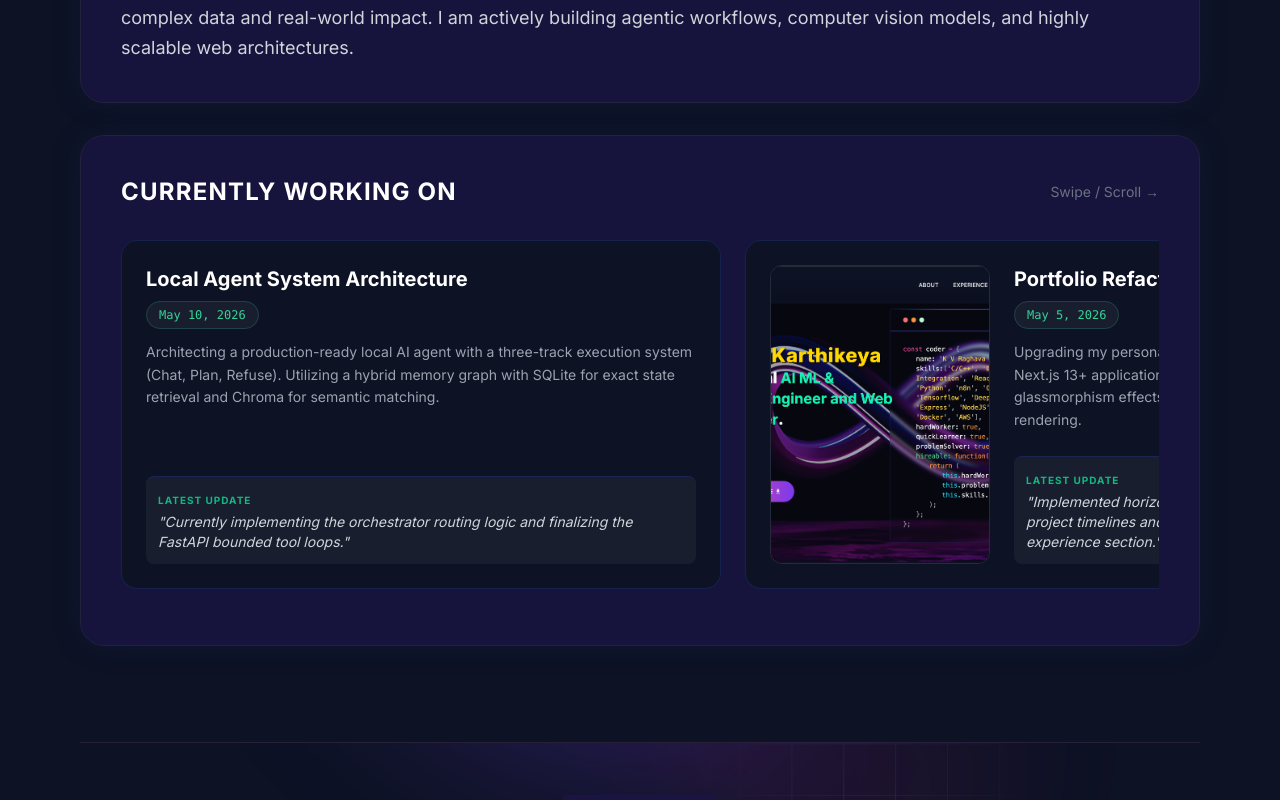
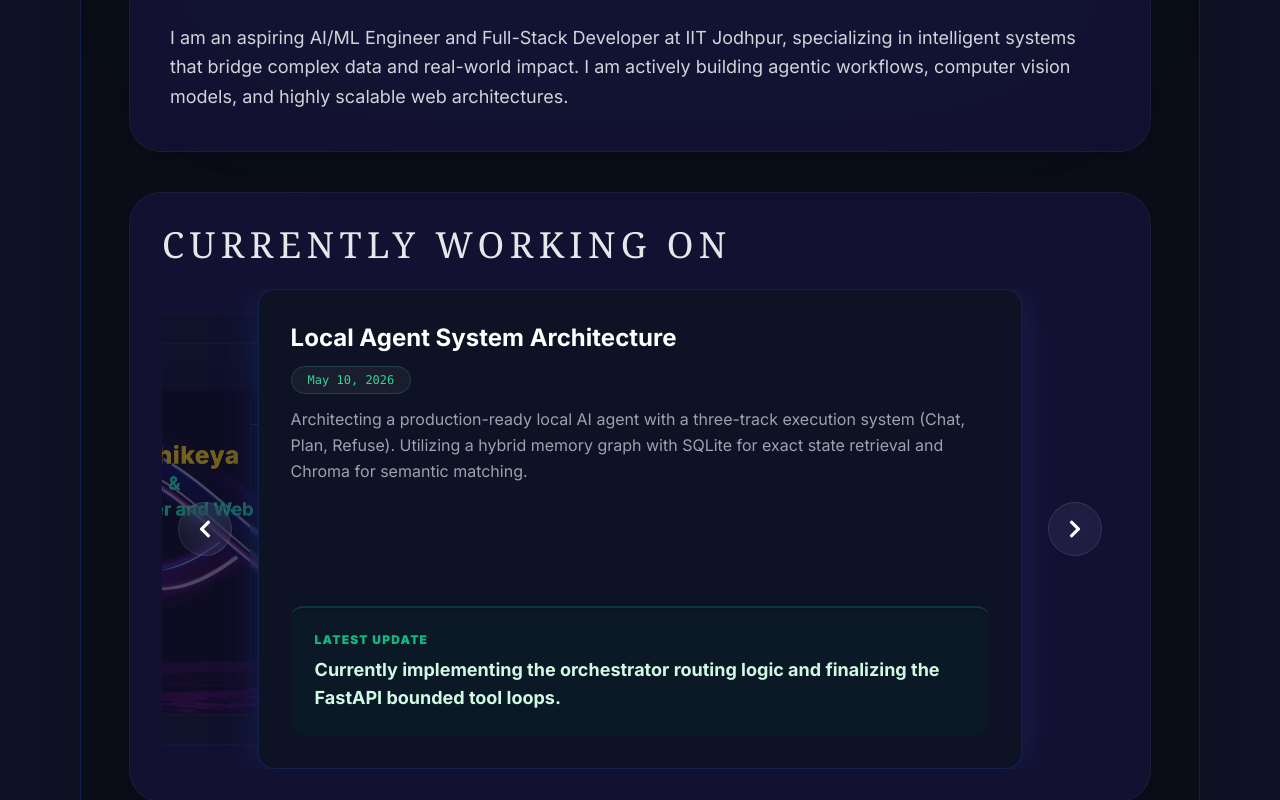
Before and after one commit to K-V-Raghava/portfolio, a Next.js app: page / in a window 1280 px wide. Shown: the part 940-1740 px from the top of the page. Built offline with nearby package versions, Linux system fonts and the light colour scheme.

Commit message:
Update index.jsx

```diff
--- a/app/components/homepage/about/index.jsx
+++ b/app/components/homepage/about/index.jsx
@@ -1,80 +1,162 @@
 // @flow strict
+"use client"; // REQUIRED for React state (carousel arrows) in Next.js 13+
+
+import { useState } from "react";
 import { currentProjects } from "@/utils/data/current_proj";
 import Image from "next/image";
+import { FaChevronLeft, FaChevronRight } from "react-icons/fa";
 
 function AboutSection() {
+  // State to track the currently active project card
+  const [activeIndex, setActiveIndex] = useState(0);
+
+  // Carousel navigation logic
+  const nextCard = () => {
+    setActiveIndex((prev) => (prev === currentProjects.length - 1 ? 0 : prev + 1));
+  };
+
+  const prevCard = () => {
+    setActiveIndex((prev) => (prev === 0 ? currentProjects.length - 1 : prev - 1));
+  };
+
   return (
-    <div id="about" className="my-12 lg:my-24 relative z-50 flex flex-col gap-8">
+    <div id="about" className="my-12 lg:my-24 relative z-50">
 
-      {/* Box 1: Short Summary (Curved Rectangle) */}
-      <div className="w-full bg-[#1a1443]/80 backdrop-blur-md rounded-3xl p-8 lg:p-10 border border-[#25213b] shadow-[0_0_30px_rgba(27,44,104,0.2)]">
+      {/* MASTER ENCLOSING RECTANGLE
+        Contrasting color: #0a0d17 (very dark slate/navy, differs from your #1a1443 theme)
+      */}
+      <div className="w-full bg-[#0a0d17] border border-[#1b2c68a0] rounded-[3rem] p-6 lg:p-12 shadow-2xl flex flex-col gap-10 relative overflow-hidden">
+
+        {/* Subtle background glow effect for the master container */}
+        <div className="absolute top-0 left-1/2 -translate-x-1/2 w-3/4 h-32 bg-emerald-500/10 blur-[100px] rounded-full pointer-events-none"></div>
+
+        {/* --- BOX 1: ABOUT ME --- */}
+        <div className="w-full bg-[#1a1443]/60 backdrop-blur-md rounded-[2rem] p-8 lg:p-10 border border-white/5 shadow-lg">
           <h2 className="text-2xl font-bold text-white mb-4 uppercase tracking-wider">About Me</h2>
           <p className="text-gray-300 leading-relaxed text-lg">
             I am an aspiring AI/ML Engineer and Full-Stack Developer at IIT Jodhpur, specializing in intelligent systems that bridge complex data and real-world impact. I am actively building agentic workflows, computer vision models, and highly scalable web architectures.
           </p>
         </div>
 
-      {/* Box 2: Horizontally Scrollable Current Projects (Curved Rectangle) */}
-      <div className="w-full bg-[#1a1443]/80 backdrop-blur-md rounded-3xl p-8 lg:p-10 border border-[#25213b] shadow-[0_0_30px_rgba(27,44,104,0.2)]">
-        <div className="flex items-center justify-between mb-8">
-          <h2 className="text-2xl font-bold text-white uppercase tracking-wider">Currently Working On</h2>
-          {/* Subtle hint for desktop users */}
-          <span className="hidden sm:block text-sm text-gray-500 animate-pulse">Swipe / Scroll &rarr;</span>
+        {/* --- BOX 2: CURRENTLY WORKING ON ---
+            Increased overall height, decreased padding to push content closer to borders
+        */}
+        <div className="w-full min-h-[550px] lg:min-h-[600px] bg-[#1a1443]/60 backdrop-blur-md rounded-[2rem] p-6 lg:p-8 border border-white/5 shadow-lg flex flex-col">
+
+          {/* Changed Typography: Lighter, larger, tracking-widest, standard sans/serif mix */}
+          <div className="mb-2">
+            <h2 className="text-3xl lg:text-4xl font-light text-white/90 uppercase tracking-[0.15em] font-serif">
+              Currently Working On
+            </h2>
           </div>
 
-        {/* Scroll Container - Hides scrollbar but allows snap scrolling */}
-        <div className="flex overflow-x-auto gap-6 pb-4 snap-x snap-mandatory [&::-webkit-scrollbar]:hidden [-ms-overflow-style:none] [scrollbar-width:none]">
+          {/* Carousel Wrapper */}
+          <div className="relative flex-grow flex items-center justify-center w-full mt-4">
 
-          {currentProjects.map((proj) => (
+            {/* Left Navigation Arrow */}
+            <button
+              onClick={prevCard}
+              className="absolute left-0 lg:left-4 z-30 p-4 bg-white/5 hover:bg-emerald-500/20 text-white rounded-full transition-all duration-300 border border-white/10 hover:scale-110 backdrop-blur-md"
+            >
+              <FaChevronLeft size={20} />
+            </button>
+
+            {/* Cards Container */}
+            <div className="relative w-full h-[450px] lg:h-[480px] flex items-center justify-center overflow-hidden perspective-[1000px]">
+
+              {currentProjects.map((proj, index) => {
+                // Determine positions for the 3D Carousel effect
+                const isActive = index === activeIndex;
+                const isPrev = index === (activeIndex === 0 ? currentProjects.length - 1 : activeIndex - 1);
+                const isNext = index === (activeIndex === currentProjects.length - 1 ? 0 : activeIndex + 1);
+
+                // Default state (hidden entirely)
+                let positioning = "opacity-0 scale-75 z-0 hidden";
+
+                // Active Card (Max size, centered)
+                if (isActive) {
+                  positioning = "opacity-100 translate-x-0 scale-100 z-20 shadow-[0_0_40px_rgba(27,44,104,0.6)]";
+                }
+                // Previous Card (Passive, reduced size, pushed left)
+                else if (isPrev) {
+                  positioning = "opacity-40 -translate-x-[20%] lg:-translate-x-[30%] scale-90 z-10 hidden md:flex cursor-pointer hover:opacity-60";
+                }
+                // Next Card (Passive, reduced size, pushed right)
+                else if (isNext) {
+                  positioning = "opacity-40 translate-x-[20%] lg:translate-x-[30%] scale-90 z-10 hidden md:flex cursor-pointer hover:opacity-60";
+                }
+
+                return (
                   <div
                     key={proj.id}
-              className="snap-start shrink-0 w-[85vw] md:w-[600px] bg-[#0d1224] border border-[#1b2c68a0] rounded-2xl p-6 transition-all duration-300 hover:-translate-y-2 hover:shadow-[0_0_30px_rgba(27,44,104,0.3)] flex flex-col sm:flex-row gap-6"
+                    onClick={() => {
+                      if (isPrev) prevCard();
+                      if (isNext) nextCard();
+                    }}
+                    // Card Size: 80% width, ~100% of the container height (which matches the 60% section scale)
+                    className={`absolute w-[95%] md:w-[80%] h-full bg-[#0d1224] border border-[#1b2c68a0] rounded-2xl p-6 lg:p-8 transition-all duration-500 ease-out flex flex-col lg:flex-row gap-8 ${positioning}`}
                   >
 
-              {/* Conditional Image (Left Side) */}
+                    {/* Left: Conditional Image */}
                     {proj.image && proj.image !== "" && (
-                <div className="w-full sm:w-2/5 h-48 sm:h-auto relative rounded-xl overflow-hidden shrink-0 border border-white/10">
+                      <div className="w-full lg:w-[45%] h-48 lg:h-full relative rounded-xl overflow-hidden shrink-0 border border-white/10 bg-[#0a0d17]">
                         <Image
                           src={proj.image}
                           alt={proj.title}
                           fill
-                    className="object-cover transition-transform duration-500 hover:scale-110"
+                          className="object-cover transition-transform duration-700 hover:scale-105"
                         />
                       </div>
                     )}
 
-              {/* Text Content (Right Side) */}
-              <div className="flex flex-col flex-grow">
-                {/* Title & Date */}
+                    {/* Right: Text Content */}
+                    <div className="flex flex-col flex-grow w-full">
+
                       <div className="mb-4">
-                  <h3 className="text-xl font-bold text-white mb-2">{proj.title}</h3>
-                  <span className="text-xs text-emerald-400 font-mono bg-white/5 border border-emerald-400/20 px-3 py-1.5 rounded-full w-fit">
+                        <h3 className="text-2xl font-bold text-white mb-3">{proj.title}</h3>
+                        <span className="text-xs text-emerald-400 font-mono bg-white/5 border border-emerald-400/20 px-4 py-1.5 rounded-full w-fit">
                           {proj.date}
                         </span>
                       </div>
 
-                {/* Description */}
-                <p className="text-sm text-gray-400 mb-6 flex-grow leading-relaxed">
+                      <p className="text-base text-gray-400 mb-6 flex-grow leading-relaxed">
                         {proj.description}
                       </p>
 
-                {/* Update Block */}
-                <div className="mt-auto pt-4 border-t border-[#1b2c68a0] bg-white/5 rounded-lg p-3">
-                  <span className="text-[10px] font-bold text-emerald-500 uppercase tracking-widest block mb-1">Latest Update</span>
-                  <p className="text-sm text-gray-300 italic">
-                    "{proj.update}"
+                      {/* UPDATES BLOCK
+                        Bigger, bolder, heavily emphasized background
+                      */}
+                      <div className="mt-auto pt-6 border-t-2 border-emerald-500/20 bg-emerald-900/10 rounded-xl p-5 lg:p-6 shadow-inner">
+                        <span className="text-xs font-black text-emerald-500 uppercase tracking-widest block mb-2">
+                          Latest Update
+                        </span>
+                        <p className="text-base lg:text-lg font-bold text-emerald-100 leading-snug">
+                          {proj.update}
                         </p>
-                </div>
                       </div>
 
                     </div>
-          ))}
+
+                  </div>
+                )
+              })}
+
+            </div>
+
+            {/* Right Navigation Arrow */}
+            <button
+              onClick={nextCard}
+              className="absolute right-0 lg:right-4 z-30 p-4 bg-white/5 hover:bg-emerald-500/20 text-white rounded-full transition-all duration-300 border border-white/10 hover:scale-110 backdrop-blur-md"
+            >
+              <FaChevronRight size={20} />
+            </button>
 
           </div>
         </div>
 
       </div>
+    </div>
   );
-};
+}
 
 export default AboutSection;
```
Lines whose indentation alone changed are shown as unchanged.
